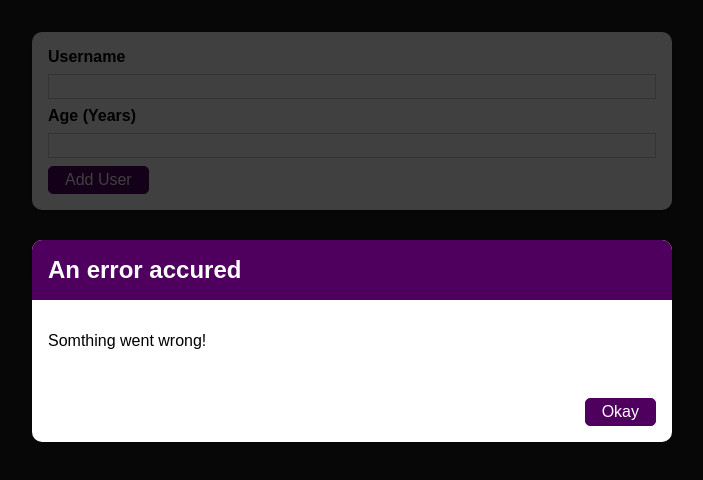
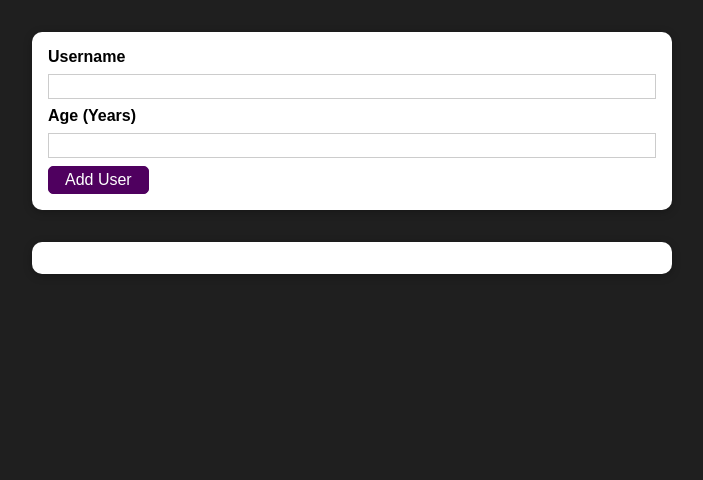
Before and after one commit to abdallah-alaff96/Login-using-Username-and-Age-Demo-React, a React (Create React App) app: page / in a window 1280 px wide. Shown: the top 480 px of the page, without its empty margins (288-991 px from the left). Built offline with nearby package versions, Linux system fonts and the light colour scheme.

Commit message:
add/remove error message by using onClick (eventListener) and using useState hook - a VIP commit

```diff
--- a/src/Components/UI/ErrorModal.js
+++ b/src/Components/UI/ErrorModal.js
@@ -6,7 +6,7 @@
 const ErrorModal = (props) => {
   return (
     <div>
-      <div className={classes.backdrop} />
+      <div className={classes.backdrop} onClick={props.onConfirm} />
       <Card className={classes.modal}>
         <header className={classes.header}>
           <h2>{props.title}</h2>
@@ -15,7 +15,7 @@
           <p>{props.message}</p>
         </div>
         <footer className={classes.actions}>
-          <Button>Okay</Button>
+          <Button onClick={props.onConfirm}>Okay</Button>
         </footer>
       </Card>
     </div>
--- a/src/Components/Users/AddUser.js
+++ b/src/Components/Users/AddUser.js
@@ -7,6 +7,7 @@
 const AddUser = (props) => {
   const [enteredUserName, setUserName] = useState("");
   const [enteredAge, setAge] = useState("");
+  const [error, setError] = useState();
 
   const userNameChangeHandler = (event) => {
     setUserName(event.target.value);
@@ -16,11 +17,21 @@
   };
   const submitHandler = (event) => {
     event.preventDefault();
-    if (enteredUserName.trim().length === 0 || enteredAge.trim().length === 0)
-      return console.log("There is no correct userName");
+    if (enteredUserName.trim().length === 0 || enteredAge.trim().length === 0) {
+      setError({
+        title: "Invalid inputs",
+        message: "Please, Enter a valid name and age (non empty inputs).",
+      });
+      return;
+    }
     // "+" is to convert to number, because useState('') will convert it to string
-    if (+enteredAge < 1)
-      return console.log("Please, Age must be greater than 0");
+    if (+enteredAge < 1) {
+      setError({
+        title: "Invalid age",
+        message: "Please, Enter a valid age (> 0).",
+      });
+      return;
+    }
 
     const userData = {
       userName: enteredUserName,
@@ -32,9 +43,19 @@
     setAge("");
   };
 
+  const errorHandler = () => {
+    setError(null);
+  };
+
   return (
     <div>
-      <ErrorModal title="An error accured" message="Somthing went wrong!" />
+      {error && (
+        <ErrorModal
+          title={error.title}
+          message={error.message}
+          onConfirm={errorHandler}
+        />
+      )}
       <Card className={classes.input}>
         <form onSubmit={submitHandler}>
           <label htmlFor="username">Username</label>
```
